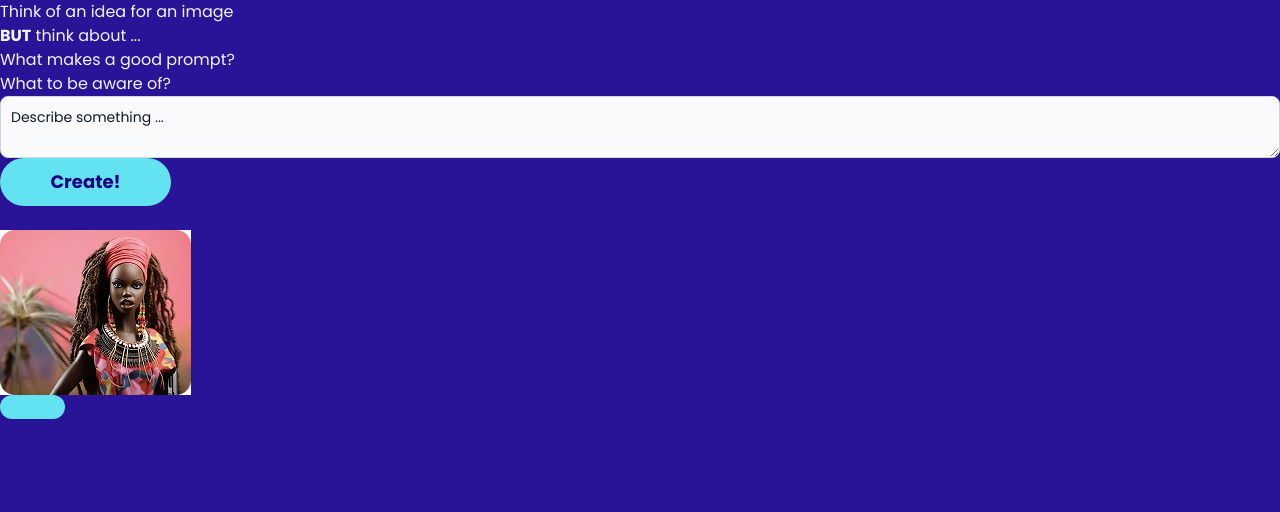
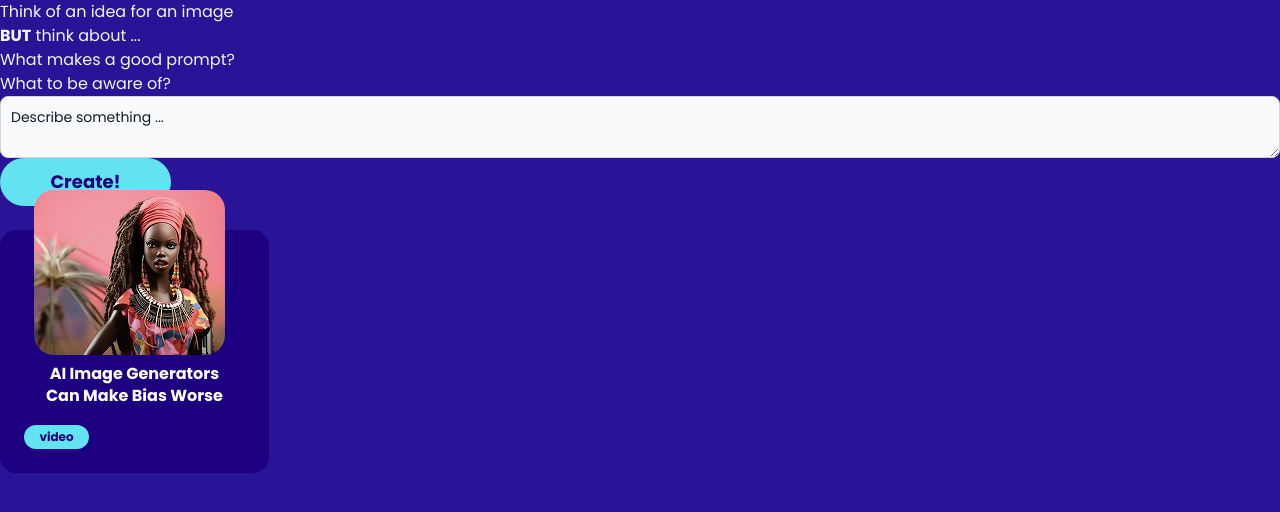
Before and after one commit to neontribe/think-ai, a Next.js app: page /process/query in a window 1280 px wide. Shown: the top 512 px of the page. Built offline with nearby package versions, Linux system fonts and the light colour scheme.

Commit message:
Add style to component

```diff
--- a/src/app/components/LearnBox.jsx
+++ b/src/app/components/LearnBox.jsx
@@ -4,17 +4,27 @@ import React from 'react'
 import CustomImage from './CustomImage'
 import OffsiteLinkButton from './OffsiteLinkButton'
 
-const LearnBox = ({ src, alt, buttonText, buttonLink}) => {
+const LearnBox = ({ src, alt, buttonText, buttonLink, caption, link}) => {
     return (
-        <div>
+        <div className='relative flex flex-col items-center bg-[#1C0080] rounded-2xl'>
             {/* Image componenet positions at the top with slight overflow */}
-            <div>
-                <CustomImage src={src} alt={alt} />
+            <div className='relative item-center mt-[-40px]'>
+                <CustomImage
+                 src={src}
+                 alt={alt}
+                 caption={caption}
+                 link={link}
+                 width={191}
+                 height={165}
+                 borderRadius='20px'
+                />
             </div>
 
             {/* Button componenet alignes to left */}
-            <div>
-                <OffsiteLinkButton />
+            <div className='mt-4 mb-6 pl-6 self-start w-[16rem] md:w-[16.8rem]'>
+                <OffsiteLinkButton text={buttonText} href={buttonLink}  variant='learnMore'>
+                    {buttonText}
+                </OffsiteLinkButton>
             </div>
         </div>
 
@@ -22,3 +32,5 @@ const LearnBox = ({ src, alt, buttonText, buttonLink}) => {
 }
 
 export default LearnBox;
+
+// className='absolute -top-12 item-center overflow-hidden'
```
